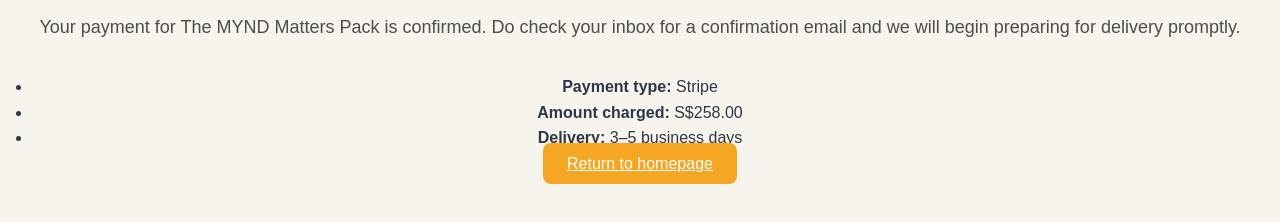
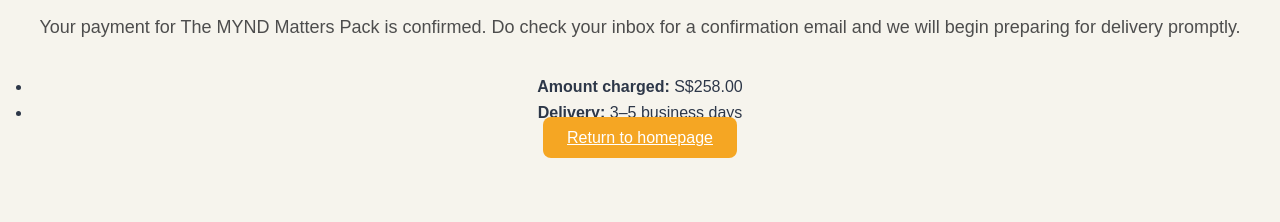
Before and after one commit to globaltnf/mynd_matters_site, a website: page success.html in a window 1280 px wide. Shown: the part 102-324 px from the top of the page. Drawn offline with Linux system fonts and the light colour scheme.

Commit message:
Update success.html

```diff
--- a/success.html
+++ b/success.html
@@ -11,7 +11,6 @@
   <h2>Thank you for your purchase!</h2>
   <p>Your payment for The MYND Matters Pack is confirmed. Do check your inbox for a confirmation email and we will begin preparing for delivery promptly.</p>
   <ul>
-  <li><strong>Payment type:</strong> Stripe</li>
   <li><strong>Amount charged:</strong> S$258.00</li>
   <li><strong>Delivery:</strong> 3–5 business days</li>
   <a href="index.html" class="cta-button">Return to homepage</a>
```
